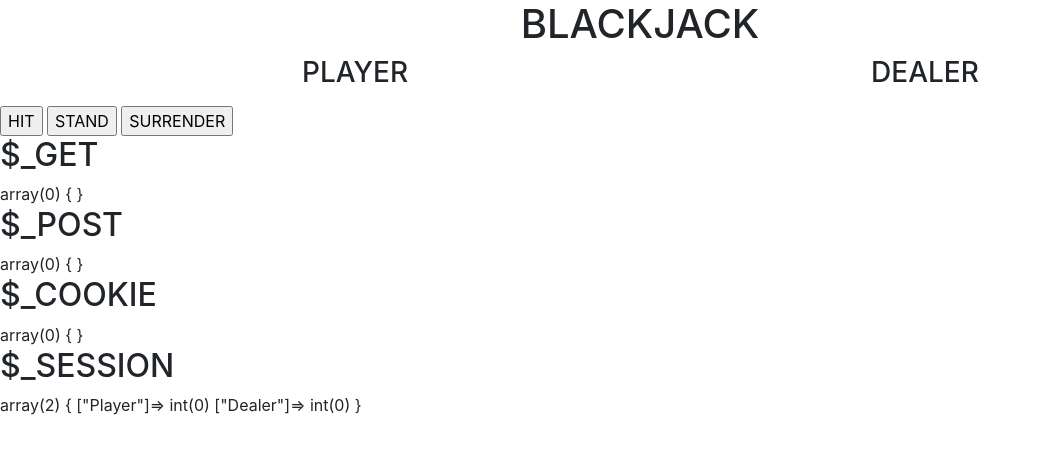
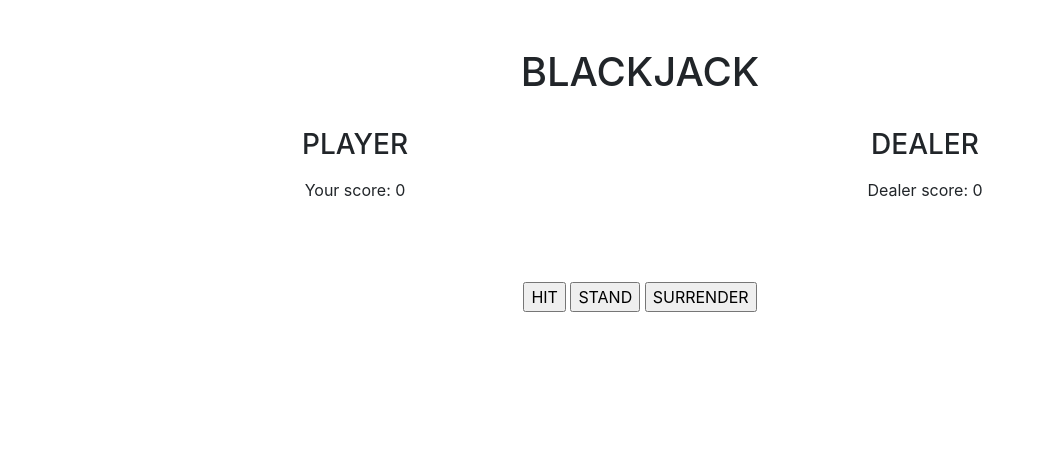
Before and after one commit to RobinMarien/php-blackjack, a PHP site: page /game.php in a window 1280 px wide. Shown: the top 454 px of the page, without its empty margins (0-1045 px from the left). Run offline with PHP 8.4, Linux system fonts and the light colour scheme.

Commit message:
almost there

```diff
--- a/classes/blackjack.php
+++ b/classes/blackjack.php
@@ -11,6 +11,7 @@ class Blackjack
     const LOW_CARD = 1;
     const HIGH_CARD = 11;
     private $score=0;
+    public $end="";
 
     public function __construct(int $score)
     {
@@ -27,8 +28,27 @@ class Blackjack
         return $this->score;
     }
 
-    public function stand() {
+    public function stand(Blackjack $Dealer, Blackjack $Player) {
+        do {
+            $Dealer->hit();
+            $_SESSION["Dealer"] = $Dealer->getScore();
+        }
+        while
+        ($Dealer->getScore() < 15);
 
+        if ($Dealer->getScore() > 21){
+            $end = "You won";
+            session_destroy();
+        }
+
+        else if (($Player->getScore()) > ($Dealer->getScore())){
+            $end = "You won";
+            session_destroy();
+        }
+        else if (($Player->getScore()) == ($Dealer->getScore())){
+            $end = "Tie game, dealer wins";
+            session_destroy();
+        }
     }
 
     public function surrender() {
--- a/game.php
+++ b/game.php
@@ -24,36 +24,22 @@ if (isset($_REQUEST['btn_submit'])) {
         $_SESSION["Player"] = $Player->getScore();
 
         if ($Player->getScore() > 21){
-            echo "You lost";
+            $end = "You lost";
             session_destroy();
         }
         else if ($Player->getScore() == 21) {
-            echo "Blackjack! You won";
+            $end = "Blackjack! You won";
             session_destroy();
         }
     }
 
     if ($_REQUEST['btn_submit'] == "STAND") {
-        do {
-            $Dealer->hit();
-            $_SESSION["Dealer"] = $Dealer->getScore();
-        }
-        while
-            ($Dealer->getScore() < 15);
-
-        if ($Dealer->getScore() > 21){
-            echo "You won";
-            session_destroy();
-        }
-
-        else if (($Player->getScore()) > ($Dealer->getScore())){
-            echo "You won";
-            session_destroy();
-        }
+        $Player->stand($Dealer,$Player);
     }
 
     if ($_REQUEST['btn_submit'] == "SURRENDER") {
-        session_destroy();
+        $Player->surrender();
+        echo "Why is this even an option?";
         }
 }
 
@@ -74,42 +60,41 @@ if (isset($_REQUEST['btn_submit'])) {
     </head>
     <body>
 
-    <div class="container text-center">
-        <div class="col-md-12">
+    <div class="container text-center my-5">
+        <div class="col-md-12 my-3">
             <h1>BLACKJACK</h1>
         </div>
+        <div class="row ">
+            <div class="col-md-6 my-3">
+                <h3>PLAYER</h3>
+                <p class="my-3">
+                    Your score:
+                    <span>
+                        <?php echo $Player->getScore()?>
+                    </span>
+                </p>
+            </div>
+            <div class="col-md-6 my-3">
+                <h3>DEALER</h3>
+                <p class="my-3">
+                    Dealer score:
+                    <span>
+                        <?php echo $Dealer->getScore()?>
+                    </span>
+                </p>
+            </div>
+        </div>
         <div class="row">
-            <div class="col-md-6">
-                <h3>PLAYER</h3>
-                <p></p>
-            </div>
-            <div class="col-md-6">
-                <h3>DEALER</h3>
-
+            <div class="col-md-12 my-5">
+                <form action="game.php" method="POST">
+                    <input type="submit" name="btn_submit" value="HIT">
+                    <input type="submit" name="btn_submit" value="STAND"/>
+                    <input type="submit" name="btn_submit" value="SURRENDER">
+                </form>
             </div>
         </div>
 
     </div>
-    <form action="game.php" method="POST">
-        <input type="submit" name="btn_submit" value="HIT">
-        <input type="submit" name="btn_submit" value="STAND"/>
-        <input type="submit" name="btn_submit" value="SURRENDER">
-    </form>
+
     </body>
     </html>
-
-<?php
-function whatIsHappening()
-{
-    echo '<h2>$_GET</h2>';
-    var_dump($_GET);
-    echo '<h2>$_POST</h2>';
-    var_dump($_POST);
-    echo '<h2>$_COOKIE</h2>';
-    var_dump($_COOKIE);
-    echo '<h2>$_SESSION</h2>';
-    var_dump($_SESSION);
-}
-
-whatIsHappening();
-?>
```
